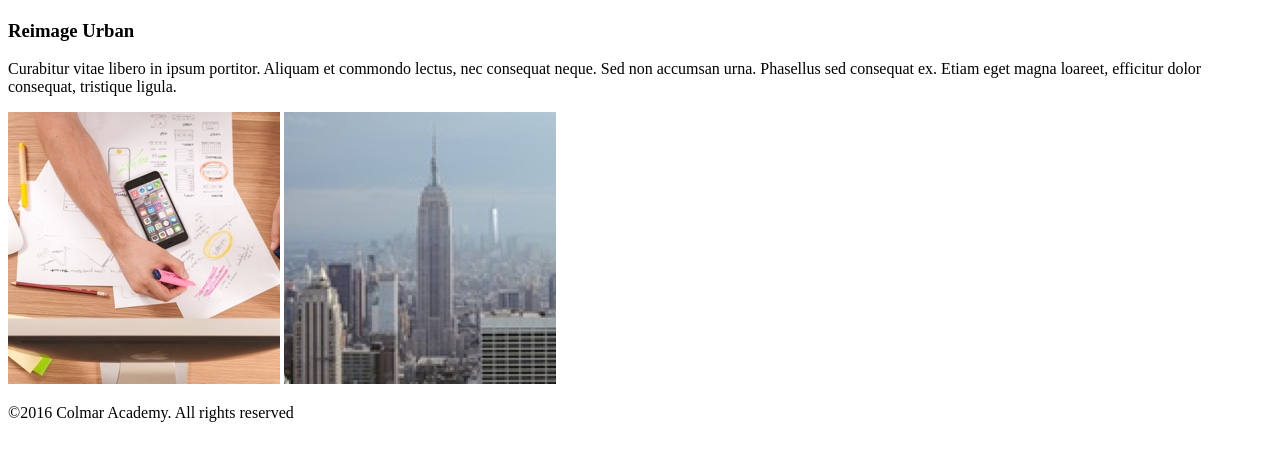
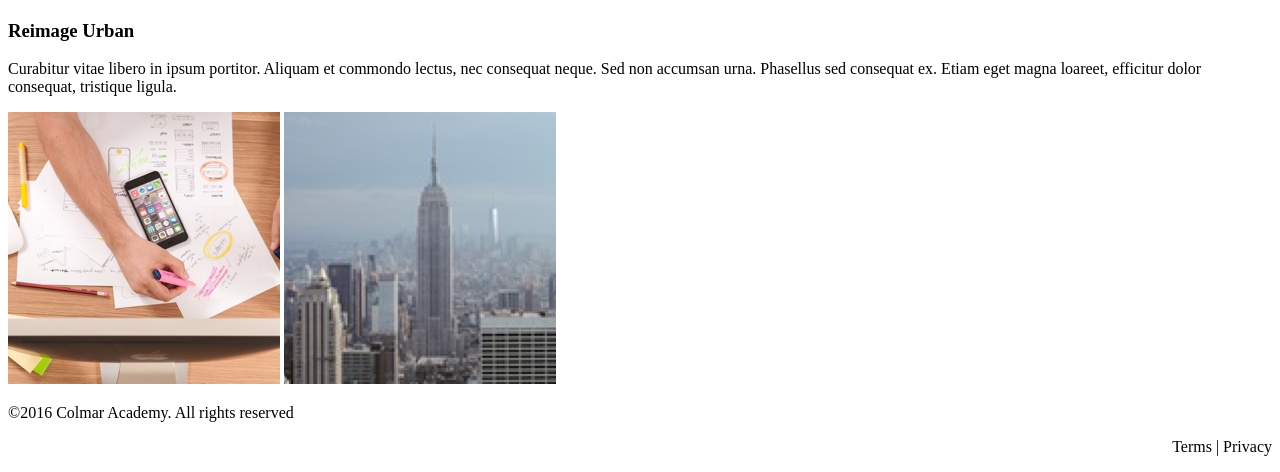
Before and after one commit to Th945571/capstone, a plain HTML site: page index.html in a window 1280 px wide. Shown: the part 2535-3007 px from the top of the page. Before the commit the page ends 2973 px from the top, so only its background shows below. Drawn offline with Linux system fonts and the light colour scheme.

Commit message:
footer right

```diff
--- a/index.html
+++ b/index.html
@@ -36,5 +36,6 @@
 </body>
 <footer>
     <p>&copy;2016 Colmar Academy. All rights reserved</p>
+    <p class="footer--right">Terms | Privacy</p>
 </footer>
 </html>
--- a/style.css
+++ b/style.css
@@ -5,3 +5,9 @@
 }
 
 /* BANNER*/
+
+
+/* FOOTER */
+.footer--right {
+    text-align: right;
+}
```
